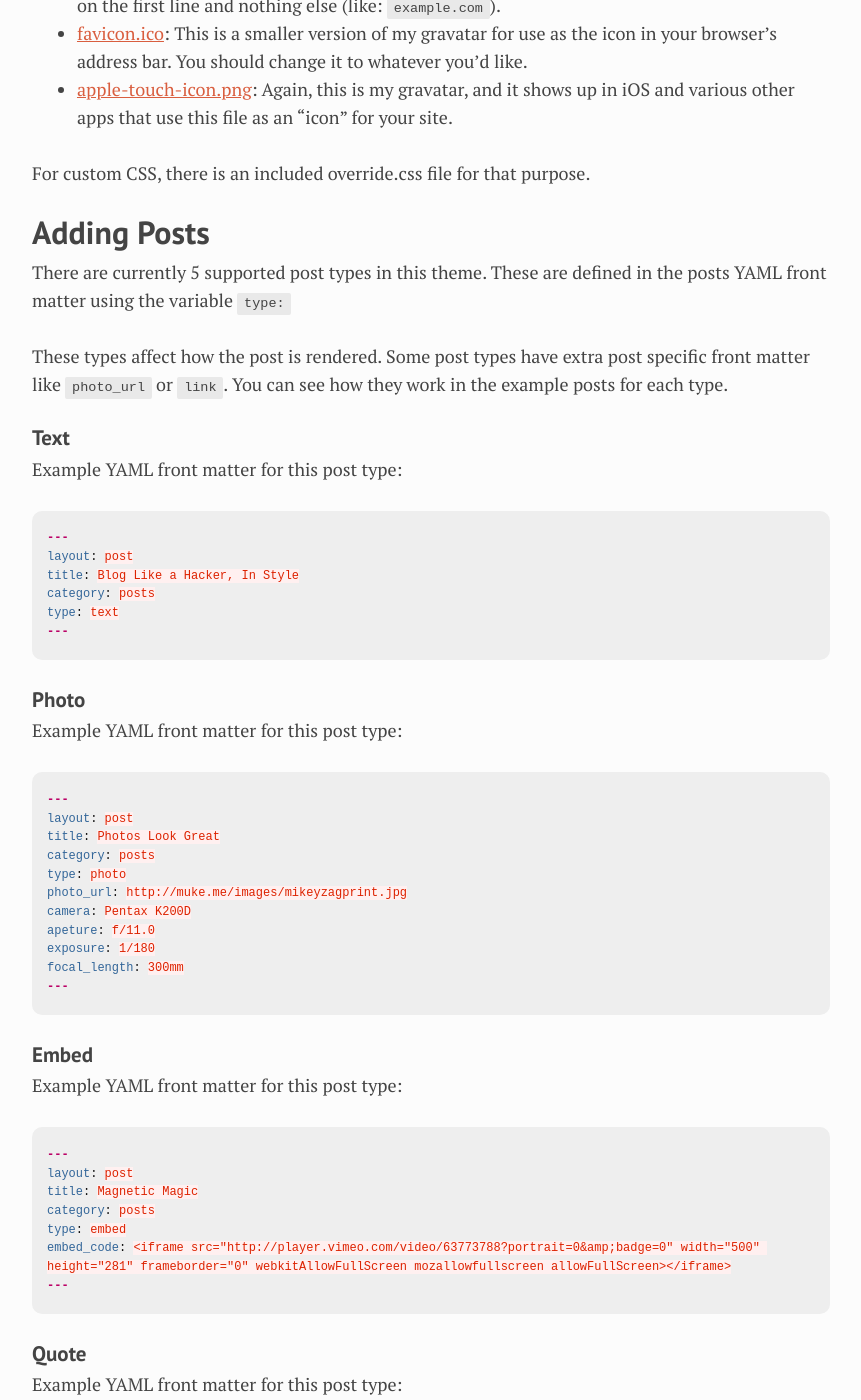
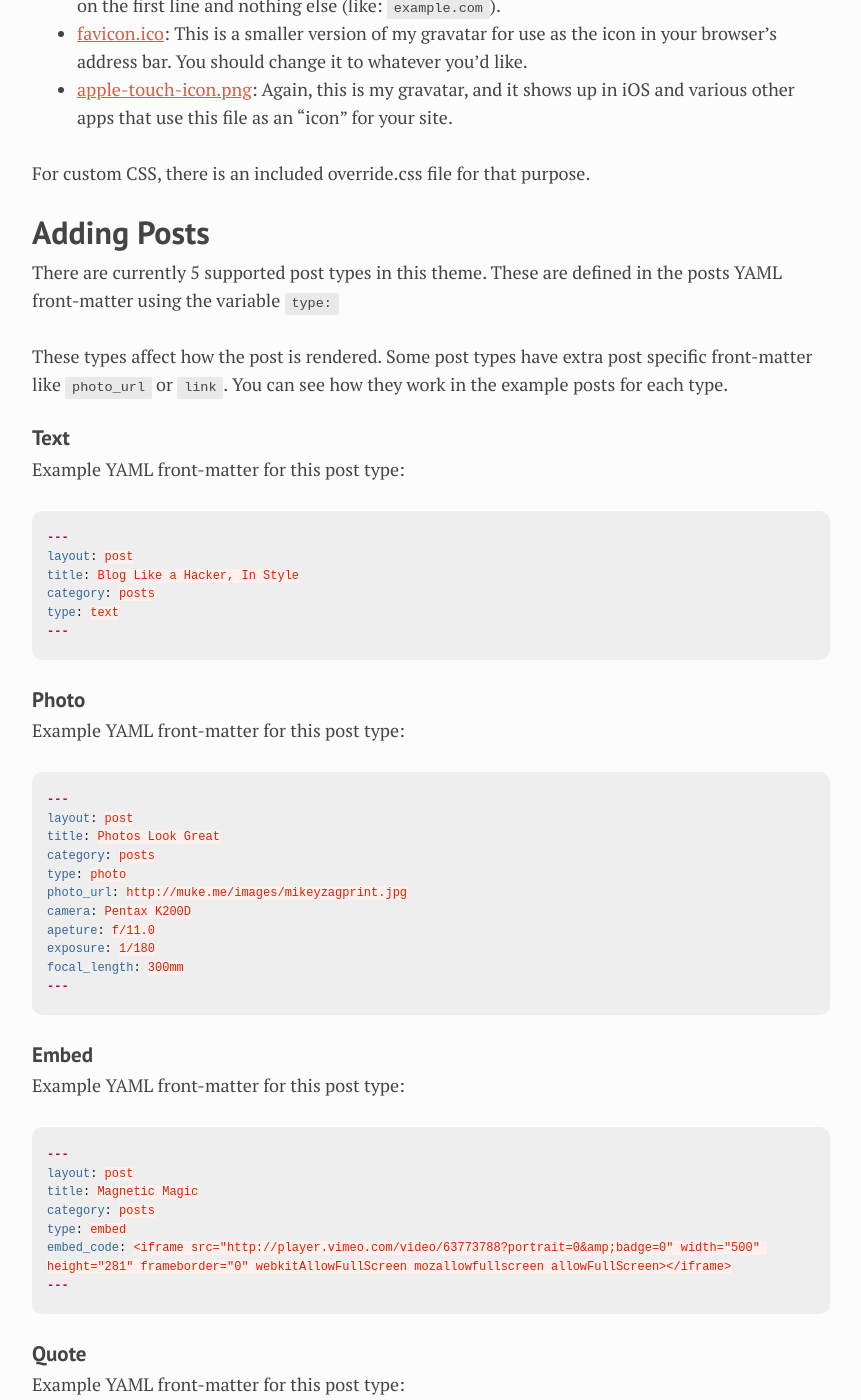
Before and after one commit to stylehatch/bryant, a Jekyll site: the page built from readme.markdown, in a window 1280 px wide and 1400 px high, scrolled down 1727 px. Shown: the whole window, without its empty margins (209-1070 px from the left). Built offline with Jekyll 4.4.1, drawn with Linux system fonts in a browser that asks for light colours; nearby versions of some CDN libraries; Markdown is read by kramdown in place of the engine named in the settings; some of the changed text lies outside the part shown.

Commit message:
copy fixes

```diff
--- a/readme.markdown
+++ b/readme.markdown
@@ -46,12 +46,12 @@ There's a few other places that you'll want to change, too:
 For custom CSS, there is an included override.css file for that purpose.
 
 ## Adding Posts
-There are currently 5 supported post types in this theme. These are defined in the posts YAML front matter using the variable `type: `
+There are currently 5 supported post types in this theme. These are defined in the posts YAML front-matter using the variable `type: `
 
-These types affect how the post is rendered. Some post types have extra post specific front matter like `photo_url` or `link`. You can see how they work in the example posts for each type.
+These types affect how the post is rendered. Some post types have extra post specific front-matter like `photo_url` or `link`. You can see how they work in the example posts for each type.
 
 #### Text
-Example YAML front matter for this post type:
+Example YAML front-matter for this post type:
 {% highlight yaml %}
 ---
 layout: post
@@ -62,7 +62,7 @@ type: text
 {% endhighlight %}
 
 #### Photo
-Example YAML front matter for this post type:
+Example YAML front-matter for this post type:
 {% highlight yaml %}
 ---
 layout: post
@@ -78,7 +78,7 @@ focal_length: 300mm
 {% endhighlight %}
 
 #### Embed
-Example YAML front matter for this post type:
+Example YAML front-matter for this post type:
 {% highlight yaml %}
 ---
 layout: post
@@ -90,7 +90,7 @@ embed_code: <iframe src="http://player.vimeo.com/video/63773788?portrait=0&amp;b
 {% endhighlight %}
 
 #### Quote
-Example YAML front matter for this post type:
+Example YAML front-matter for this post type:
 {% highlight yaml %}
 ---
 layout: post
@@ -102,7 +102,7 @@ source: unknown
 {% endhighlight %}
 
 #### Link
-Example YAML front matter for this post type:
+Example YAML front-matter for this post type:
 {% highlight yaml %}
 ---
 layout: post
@@ -116,7 +116,7 @@ link: http://jonathanmoore.com/
 These are mostly specifc to the Byron Jekyll theme. See the Jekyll documentation for [more on adding posts](http://jekyllrb.com/docs/posts/).
 
 ## Creating Pages
-All HTML or Markdown files with YAML front matter will be parsed as individual pages separate from posts. In order to get these to show up in the main navigation they will need the following YAML front matter.
+All HTML or Markdown files with YAML front-matter will be parsed as individual pages separate from posts. In order to get these to show up in the main navigation they will need the following YAML front-matter.
 
 {% highlight yaml %}
 ---
```
Also changed, not shown: _posts/2013-04-23-readme.markdown (+8 -8 lines).
